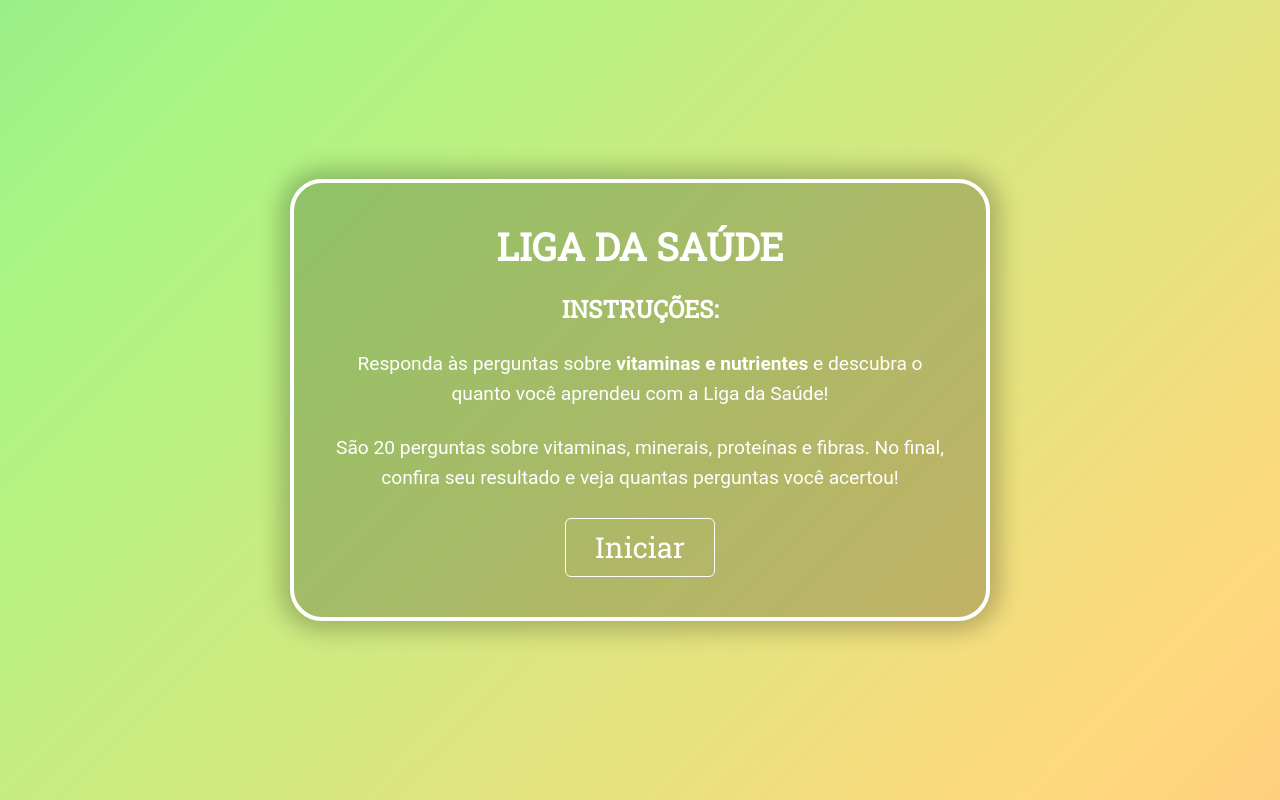
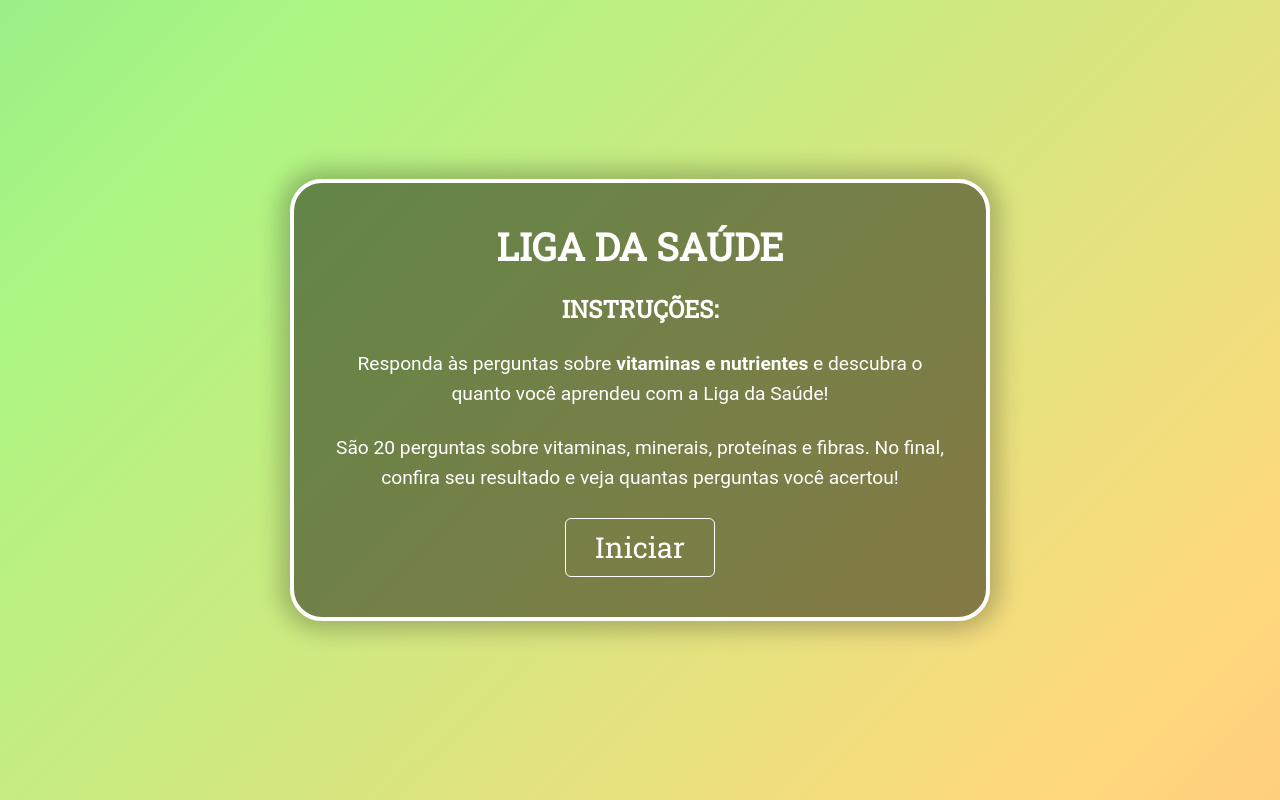
Before and after one commit to gabgon08/quiz-app, a Next.js app: page / in a window 1280 px wide. Built offline with nearby package versions, Linux system fonts and the light colour scheme.

Commit message:
minor adjustments

```diff
--- a/src/app/page.module.css
+++ b/src/app/page.module.css
@@ -22,7 +22,7 @@
     border-radius: 2rem;
     border: 4px solid;
     border-color: #ffffff;
-    background-color: rgba(0, 0, 0, 0.199);
+    background-color: rgba(0, 0, 0, 0.452);
 }
 
 .homeSpace {
```
Also changed, not shown: src/app/quiz/quiz.module.css (+8 -1 lines).
